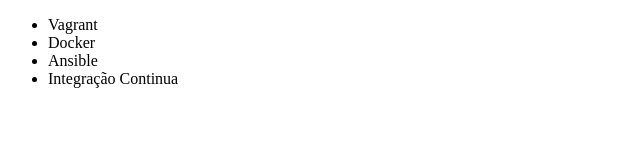
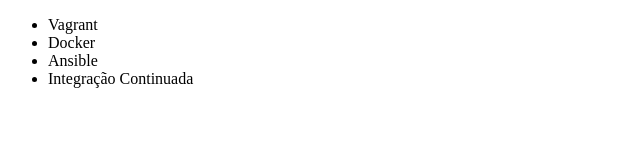
Before and after one commit to badawah/jaime-e-bida, a plain HTML site: page index.html in a window 1280 px wide. Shown: the full height of the page, 0-640 px from the left. Drawn offline with Linux system fonts and the light colour scheme.

Commit message:
Modificação no trechinho maroto!

```diff
--- a/index.html
+++ b/index.html
@@ -9,7 +9,7 @@
         <li>Vagrant</li>
         <li>Docker</li>
         <li>Ansible</li>
-        <li>Integração Continua</li>
+        <li>Integração Continuada</li>
     </ul>
 </body>
 </html>
```
